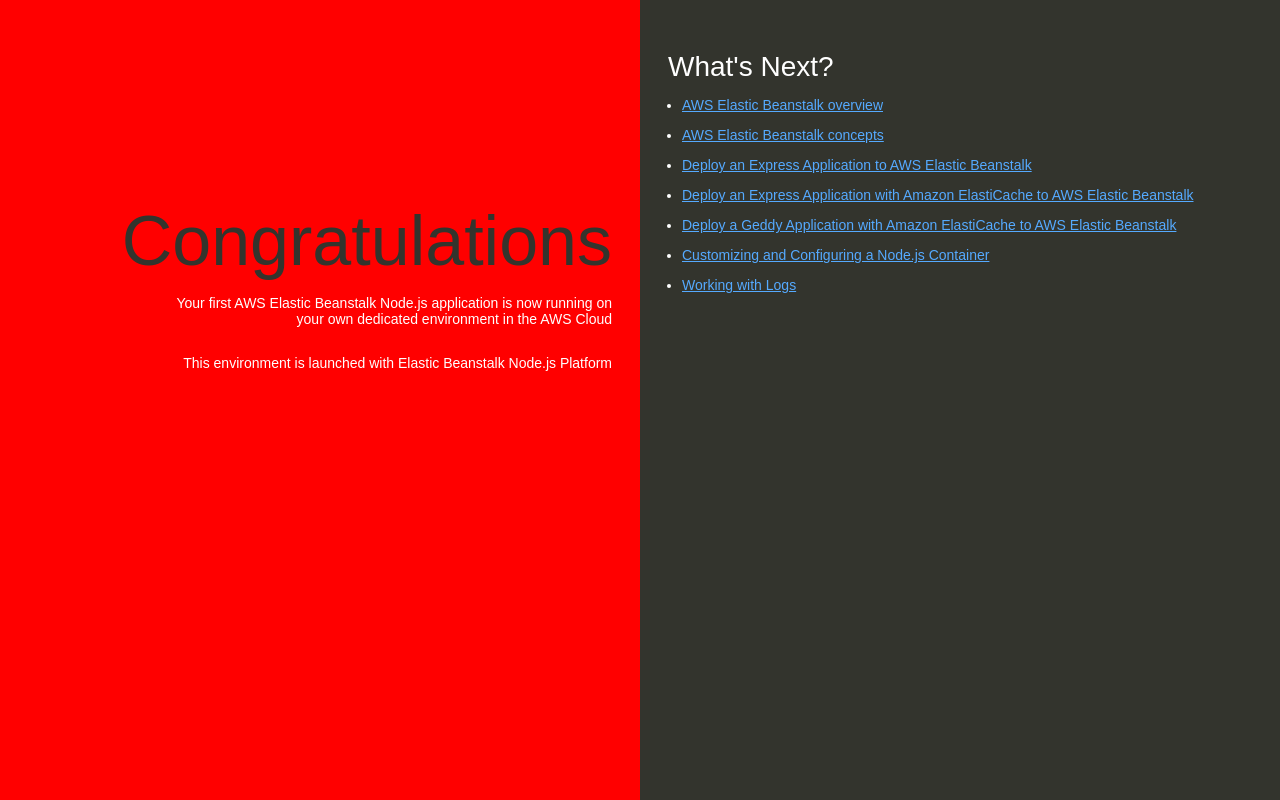
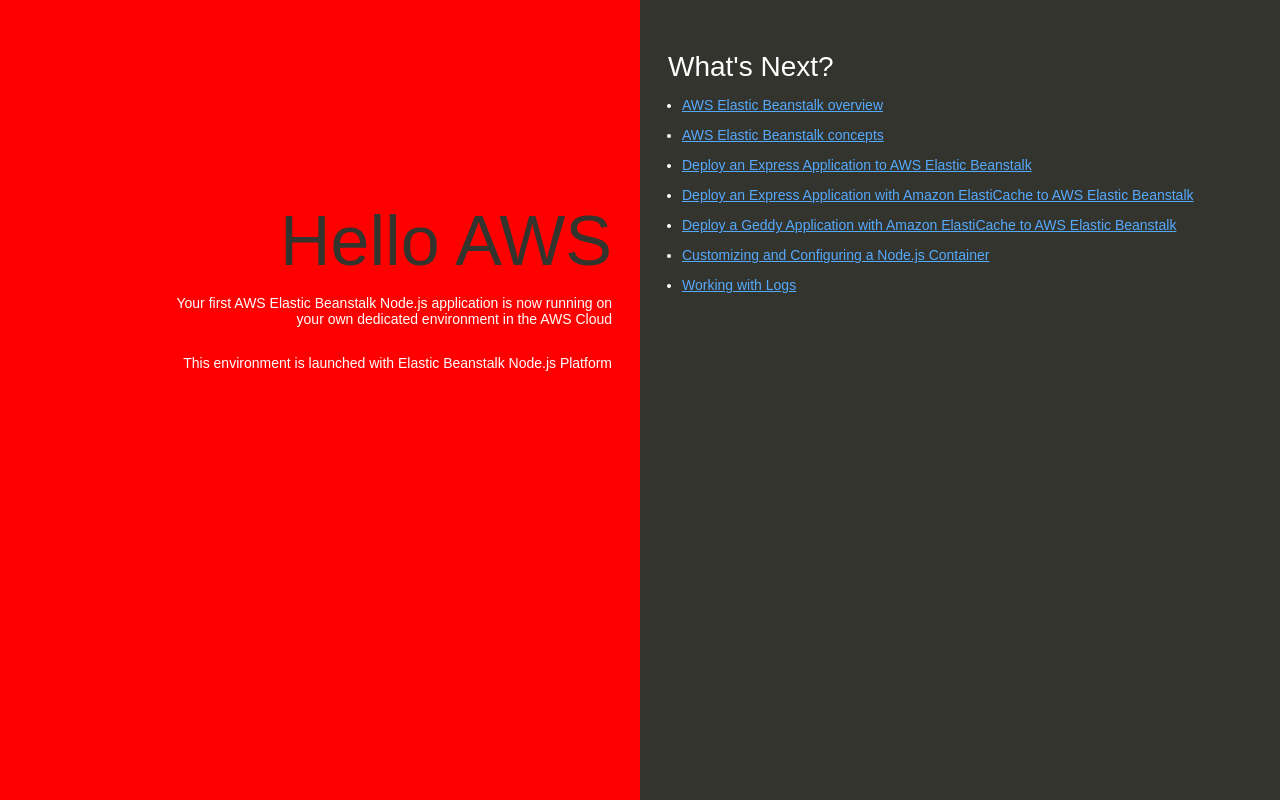
Before and after one commit to sandeepsonihyd/nodejs_app, a website: page index.html in a window 1280 px wide. Drawn offline with Linux system fonts and the light colour scheme.

Commit message:
Remove Congrats

```diff
--- a/index.html
+++ b/index.html
@@ -74,7 +74,7 @@
   </head>
   <body>
     <div class="textColumn">
-      <h1>Congratulations</h1>
+      <h1>Hello AWS</h1>
       <p>Your first AWS Elastic Beanstalk Node.js application is now running on your own dedicated environment in the AWS Cloud</p>
       <p>This environment is launched with Elastic Beanstalk Node.js Platform</p>
     </div>
```
